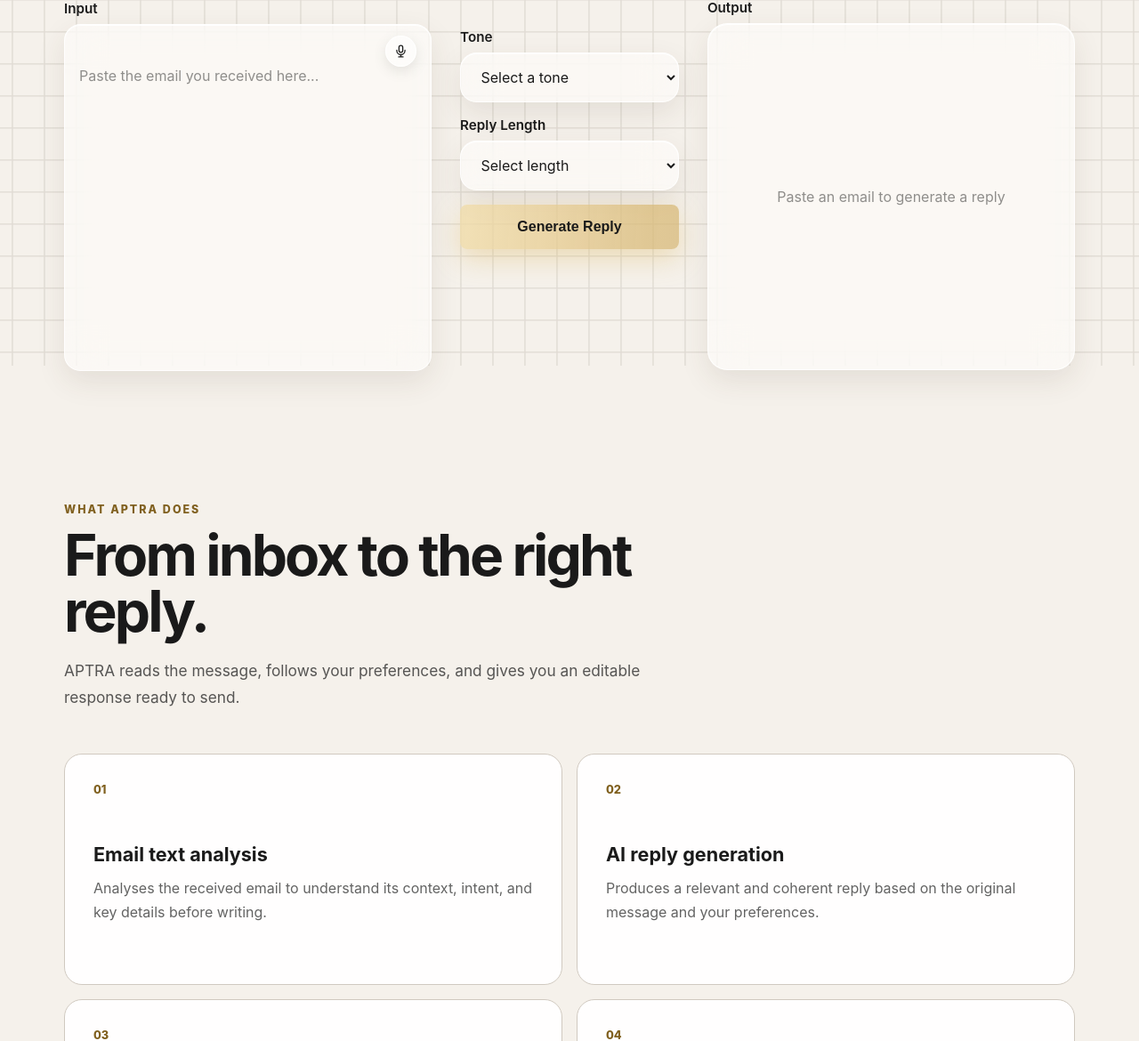
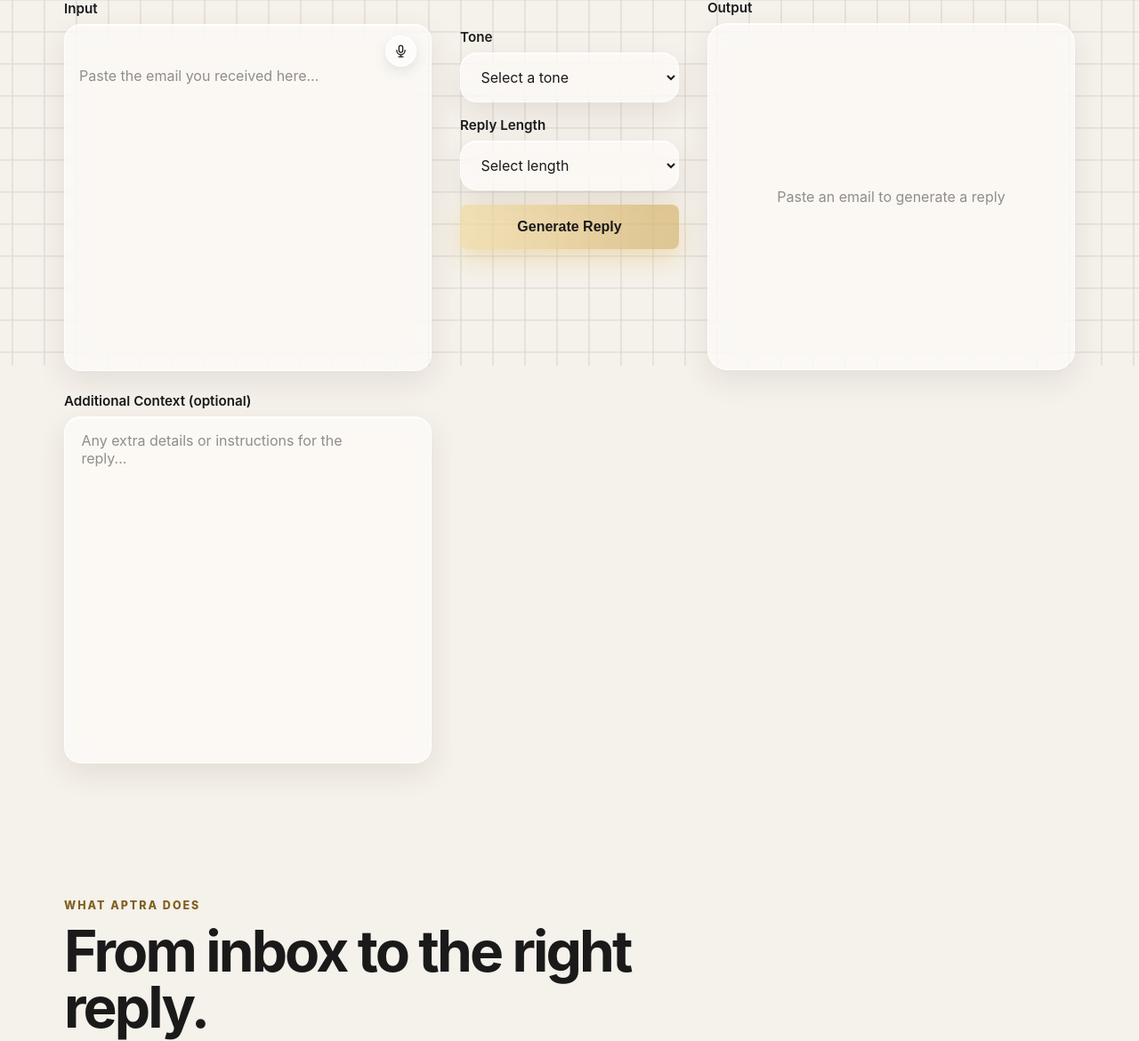
Before and after one commit to JolieNgai/TUAS-Grp3-APTRA, a Flask app: page / in a window 1280 px wide. Shown: the part 389-1559 px from the top of the page at 89% size. Run offline with Flask 3, Linux system fonts and the light colour scheme.

Commit message:
Added Additional Context Textbox

```diff
--- a/app/routes.py
+++ b/app/routes.py
@@ -13,11 +13,13 @@ def index():
     prompt = ""
     tone = ""
     length = ""
+    additional_context = ""
 
     if request.method == "POST":
         prompt = request.form.get("prompt", "").strip()
         tone = request.form.get("tone", "").strip()
         length = request.form.get("length", "").strip()
+        additional_context = request.form.get("additional_context", "").strip()
 
         if prompt and tone and length:
             if len(prompt) > MAX_PROMPT_LENGTH:
@@ -25,7 +27,7 @@ def index():
             else:
                 try:
                     llm_service = LLMService()
-                    final_prompt = llm_service.build_reply_prompt(prompt, tone, length)
+                    final_prompt = llm_service.build_reply_prompt(prompt, tone, length, additional_context)
                     result = llm_service.generate_response(final_prompt)
                 except ValueError as exc:
                     current_app.logger.error(f"Configuration error: {exc}")
@@ -34,4 +36,4 @@ def index():
                     current_app.logger.error(f"LLM generation failed: {exc}")
                     result = "An error occurred while generating the reply. Please try again later."
 
-    return render_template("index.html", prompt=prompt, result=result, tone=tone, length=length)
+    return render_template("index.html", prompt=prompt, result=result, tone=tone, length=length, additional_context=additional_context)
--- a/app/templates/index.html
+++ b/app/templates/index.html
@@ -32,6 +32,17 @@
                   placeholder="Paste the email you received here..."
                   required
                 >{{ prompt }}</textarea>
+              </div>
+            </div>
+            <div class="form-group">
+              <label for="additional_context">Additional Context (optional)</label>
+              <div class="orbit-border-control">
+                <textarea
+                  id="additional_context"
+                  name="additional_context"
+                  rows="3"
+                  placeholder="Any extra details or instructions for the reply..."
+                >{{ additional_context }}</textarea>
               </div>
             </div>
           </form>
```
Also changed, not shown: app/services/llm_service.py (+7 -1 lines).
